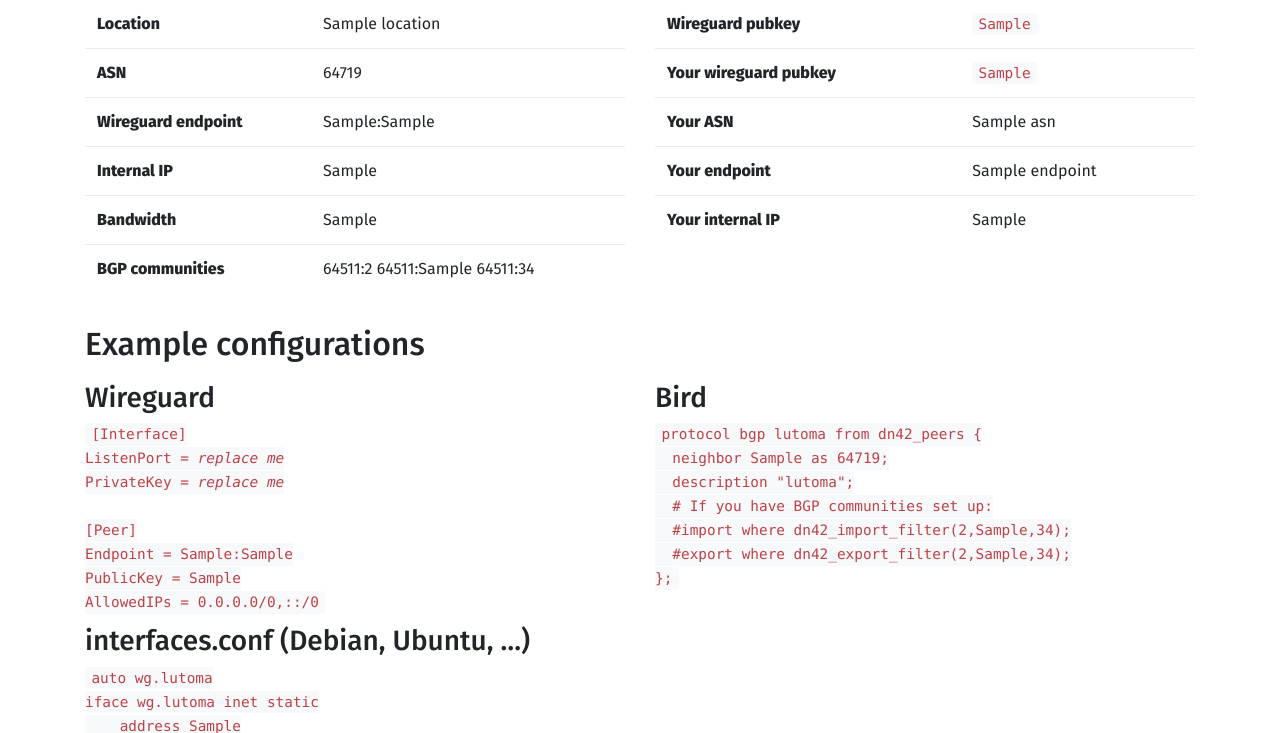
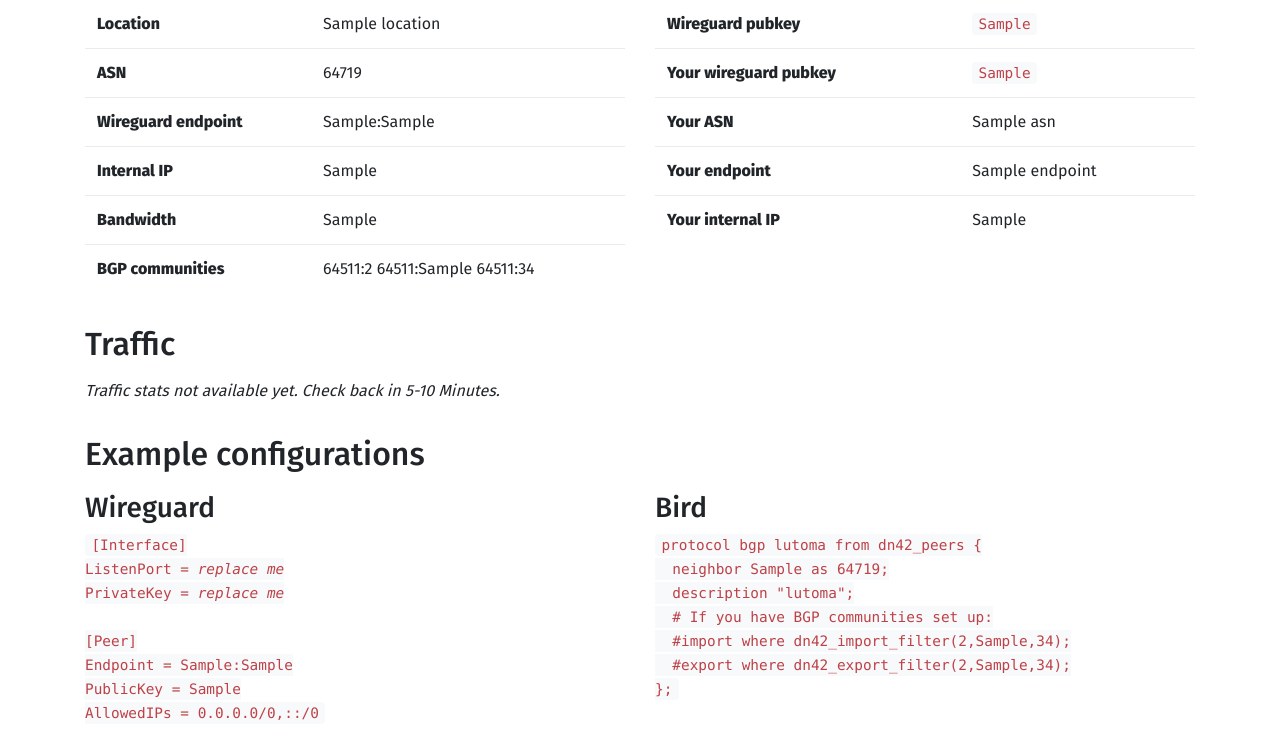
Before and after one commit to lutoma/autopeer, a Django app: template templates/peeringmanager/peering_detail.html in a window 1280 px wide. Shown: the part 145-878 px from the top of the page. Run offline with Django 3.2, Linux system fonts and the light colour scheme; the template is opened without the code that fills it: most values are stand-ins (such as "Sample title", 1, 10 or a date in 2020); some libraries are stand-ins or nearby versions.

Commit message:
Add traffic stats to peering details page

```diff
--- a/templates/peeringmanager/peering_detail.html
+++ b/templates/peeringmanager/peering_detail.html
@@ -71,6 +71,23 @@
 	</div>
 
 	<div class='col-lg-12' style='margin-top: 1rem;'>
+		<h2 style='margin-bottom: 1rem;'>Traffic</h2>
+
+		{% if peering.get_traffic %}
+			<div class='row'>
+				<div class='col-lg-6'>
+					<img src='https://stats.dn42.lutoma.org/graph.php?p=interface&amp;pi=wg.{{ peering.name }}&amp;t=if_octets&amp;h={{ peering.router.host_internal }}&amp;s=86400' />
+				</div>
+				<div class='col-lg-6'>
+					<img src='https://stats.dn42.lutoma.org/graph.php?p=interface&amp;pi=wg.{{ peering.name }}&amp;t=if_packets&amp;h={{ peering.router.host_internal }}&amp;s=86400' />
+				</div>
+			</div>
+		{% else %}
+			<em>Traffic stats not available yet. Check back in 5-10 Minutes.</em>
+		{% endif %}
+	</div>
+
+	<div class='col-lg-12' style='margin-top: 2rem;'>
 		<h2>Example configurations</h2>
 	</div>
 	<div class='col-lg-6' style='margin-top: .6rem;'>
```
